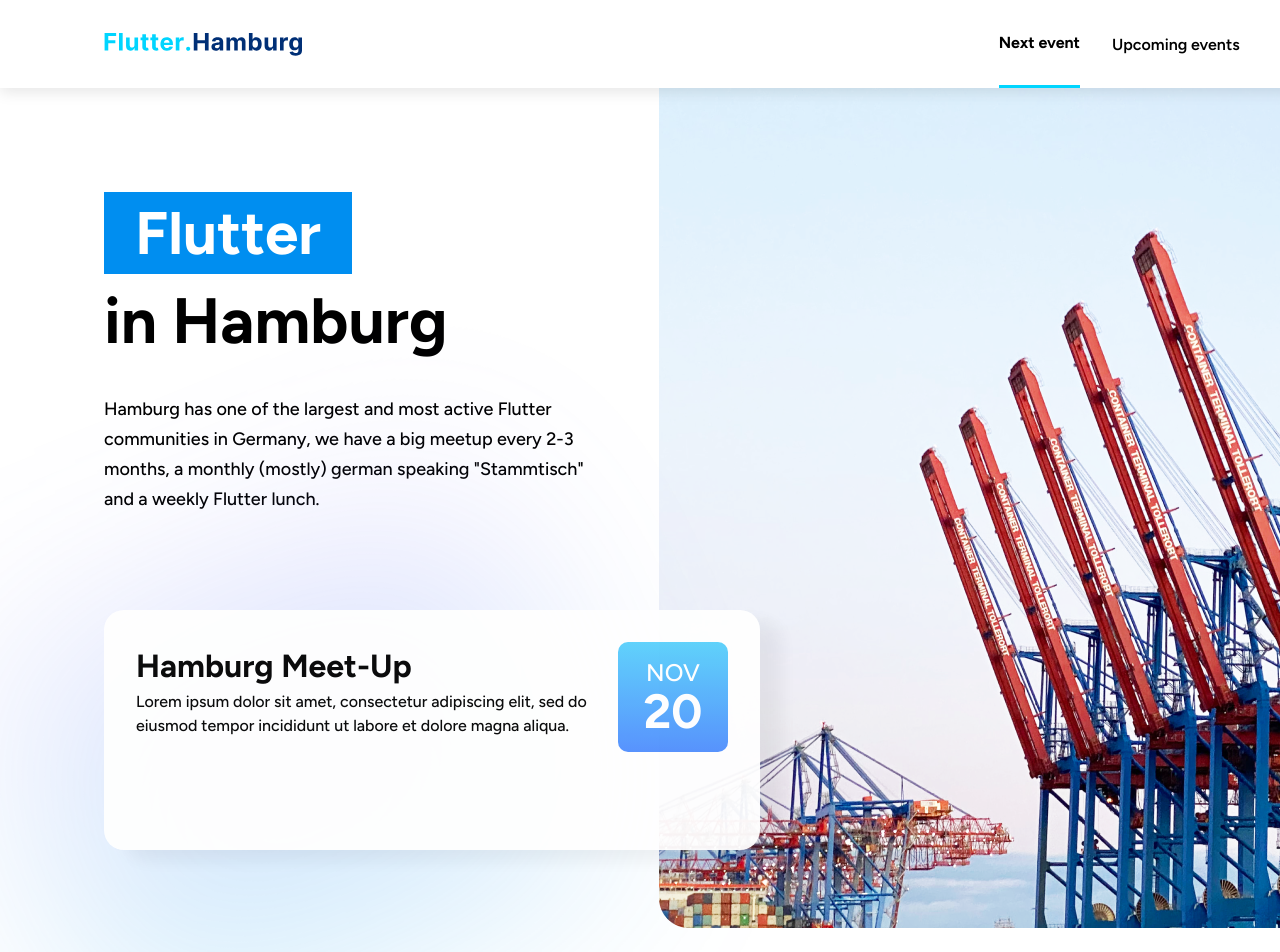
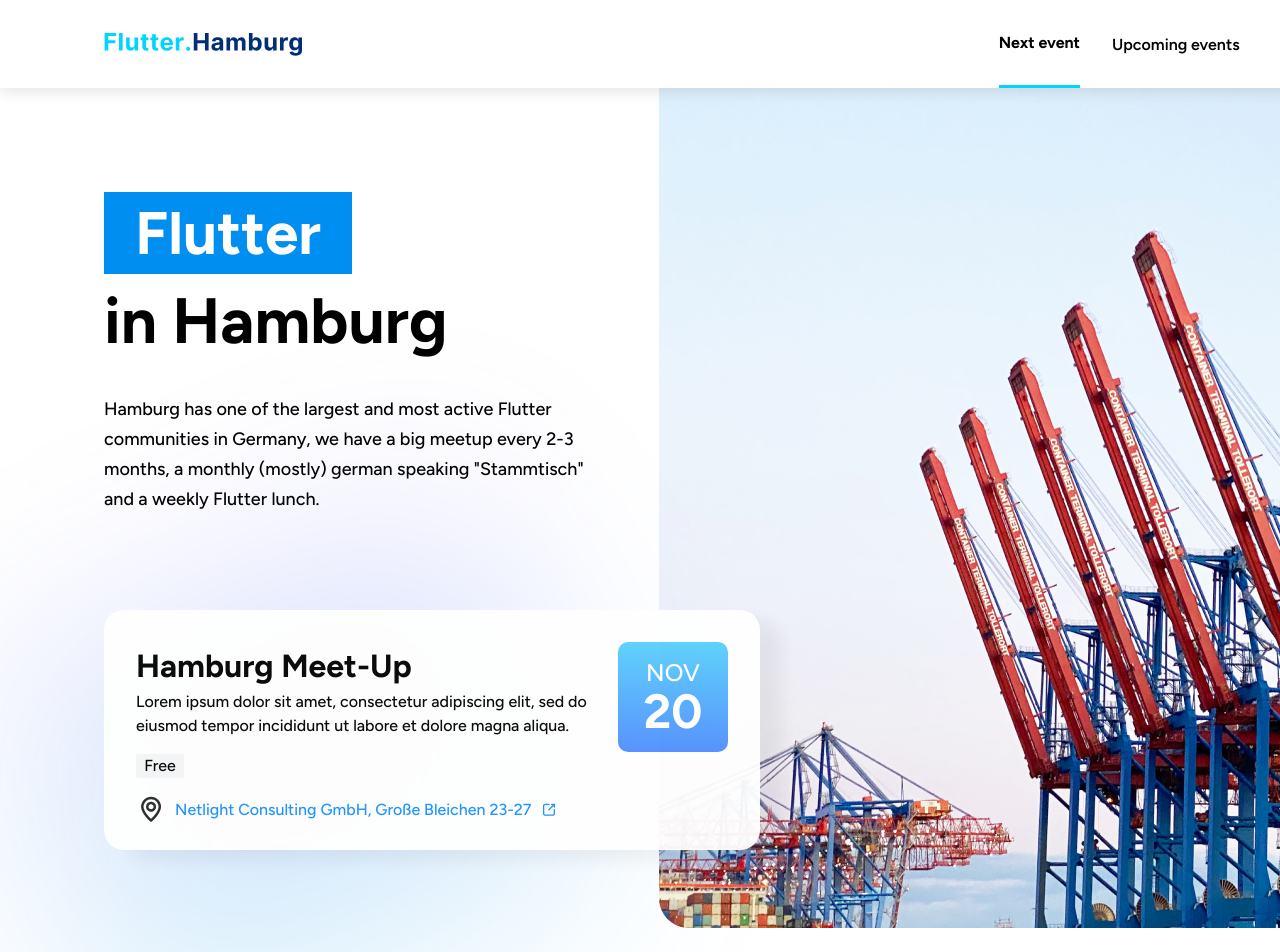
Before and after one commit to dkbast/flutter.hamburg, a React (Create React App) app: page / in a window 1280 px wide. Shown: the top 952 px of the page. Built offline with nearby package versions, Linux system fonts and the light colour scheme.

Commit message:
finish event box

```diff
--- a/src/App.css
+++ b/src/App.css
@@ -1,3 +1,11 @@
+.App {
+  width: 94.5rem;
+  margin: 0 auto;
+  background: url("./cranes.png") no-repeat white;
+  background-position: top 5.5rem right 0;
+  min-height: 200rem;
+}
+
 h1,
 h2,
 h3,
@@ -5,10 +13,6 @@
   margin: 0;
 }
 
-.App {
-  width: 94.5rem;
-  margin: 0 auto;
-  background: url("./cranes.png") no-repeat white;
-  background-position: top 5.5rem right 0;
-  min-height: 200rem;
+a {
+  text-decoration: none;
 }
--- a/src/components/eventBox/EventBox.module.css
+++ b/src/components/eventBox/EventBox.module.css
@@ -1,3 +1,5 @@
+@import '../../vars.css';
+
 .eventBox {
   position: absolute;
   z-index: 1;
@@ -29,6 +31,24 @@
   line-height: 1.5rem;
 }
 
+.eventBox .status {
+  width: 3rem;
+  height: 1.5rem;
+  display: flex;
+  justify-content: center;
+  align-items: center;
+  border-radius: 0.125rem;
+  background: #F5F5F5;
+  margin: 1rem 0;
+}
+
+.eventBox .location {
+  display: flex;
+  align-items: center;
+  gap: .5rem;
+  color: var(--color-6)
+}
+
 .calendarIcon {
   width: 6.875rem;
   height: 6.875rem;
--- a/src/components/eventBox/EventBox.tsx
+++ b/src/components/eventBox/EventBox.tsx
@@ -1,5 +1,7 @@
 import React from "react";
 import styles from "./EventBox.module.css";
+import locationIcon from './location.svg'
+import externalLinkIcon from './external.svg'
 
 export const EventBox: React.FC<unknown> = () => {
   return (
@@ -10,6 +12,12 @@
           Lorem ipsum dolor sit amet, consectetur adipiscing elit, sed do
           eiusmod tempor incididunt ut labore et dolore magna aliqua.
         </p>
+        <div className={styles.status}>Free</div>
+        <a href={""} className={styles.location}>
+            <img src={locationIcon}></img>
+            Netlight Consulting GmbH, Große Bleichen 23-27
+            <img src={externalLinkIcon}></img>
+        </a>
       </section>
       <div className={styles.calendarIcon}>
         <div className={styles.month}>NOV</div>
--- /dev/null
+++ b/src/vars.css
@@ -0,0 +1,3 @@
+:root {
+  --color-6: #1890ff;
+}
```
Also changed, not shown: src/components/eventBox/external.svg (added), src/components/eventBox/location.svg (added).
